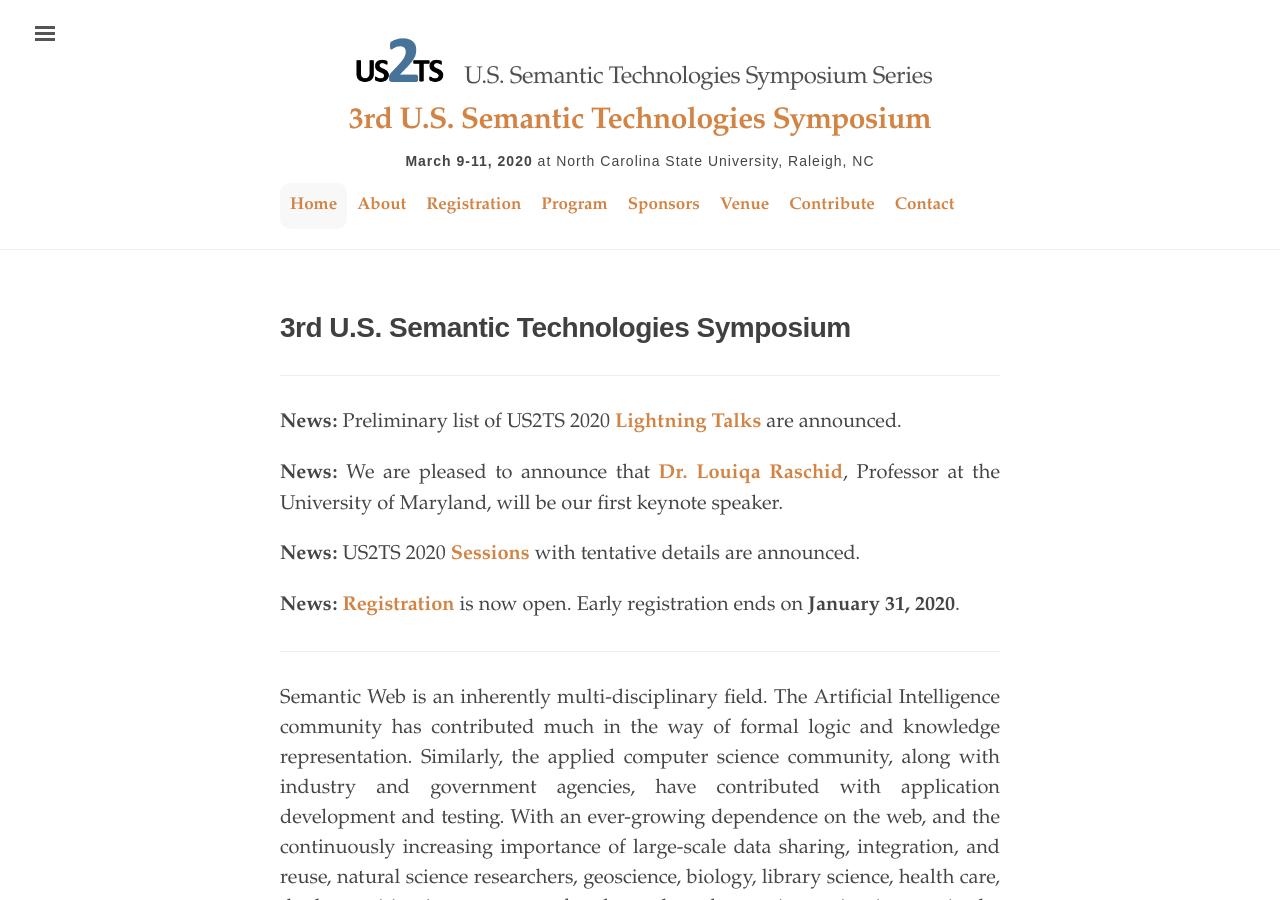
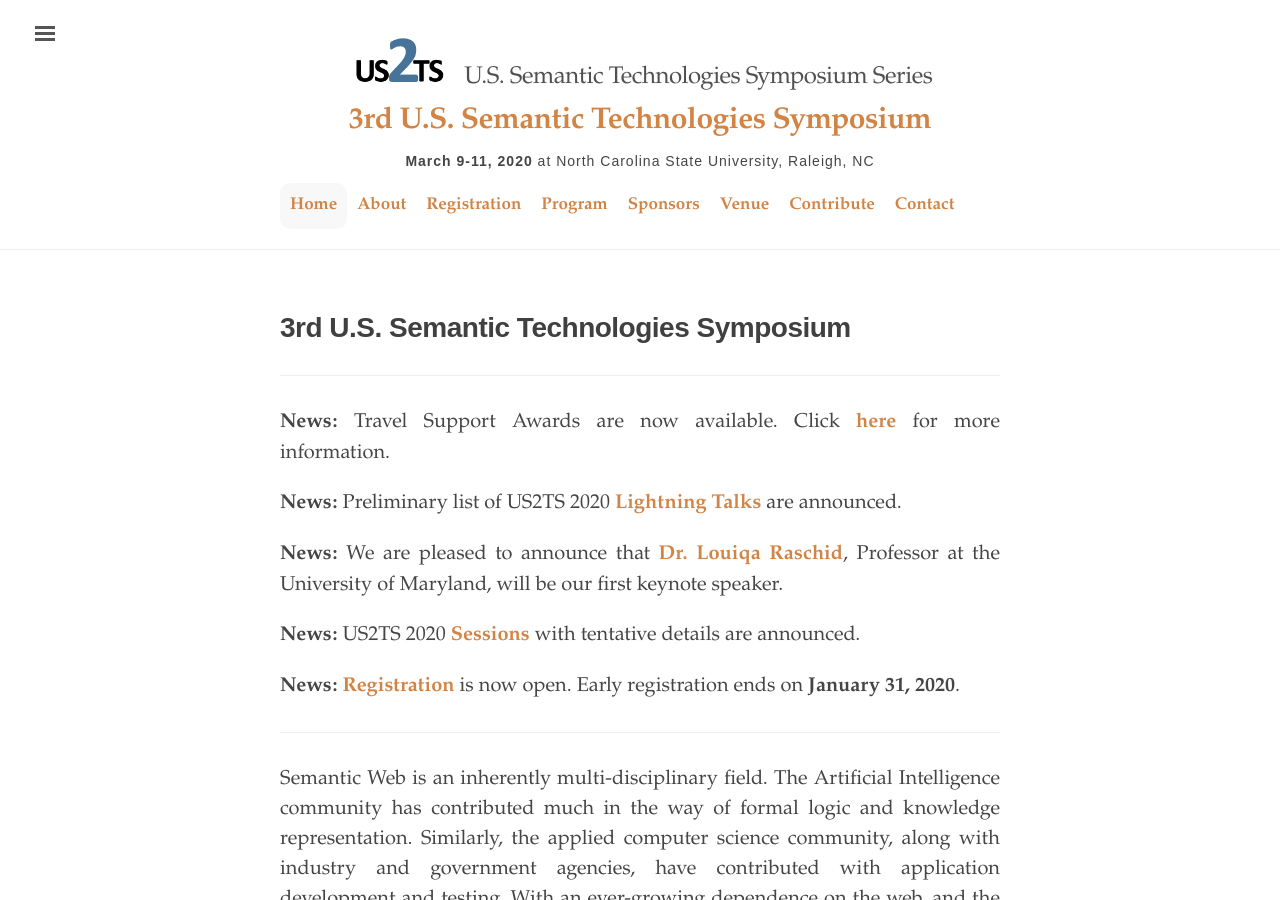
Before and after one commit to us2ts/us2ts.github.io, a Jekyll site: the page built from index.md, in a window 1280 px wide and 900 px high. Built offline with Jekyll 4.4.1, drawn with Linux system fonts in a browser that asks for light colours; comment, search, counter and statistics services are not loaded.

Commit message:
publishing travel awards

```diff
--- a/index.md
+++ b/index.md
@@ -10,6 +10,8 @@
 ---
 
 ----------------------------------------------------------------
+
+**News:** Travel Support Awards are now available. Click [**here**](https://us2ts.org/travel-awards) for more information.
 
 **News:** Preliminary list of US2TS 2020 [**Lightning Talks**](https://us2ts.org/lightning-talks) are announced.
 
```
